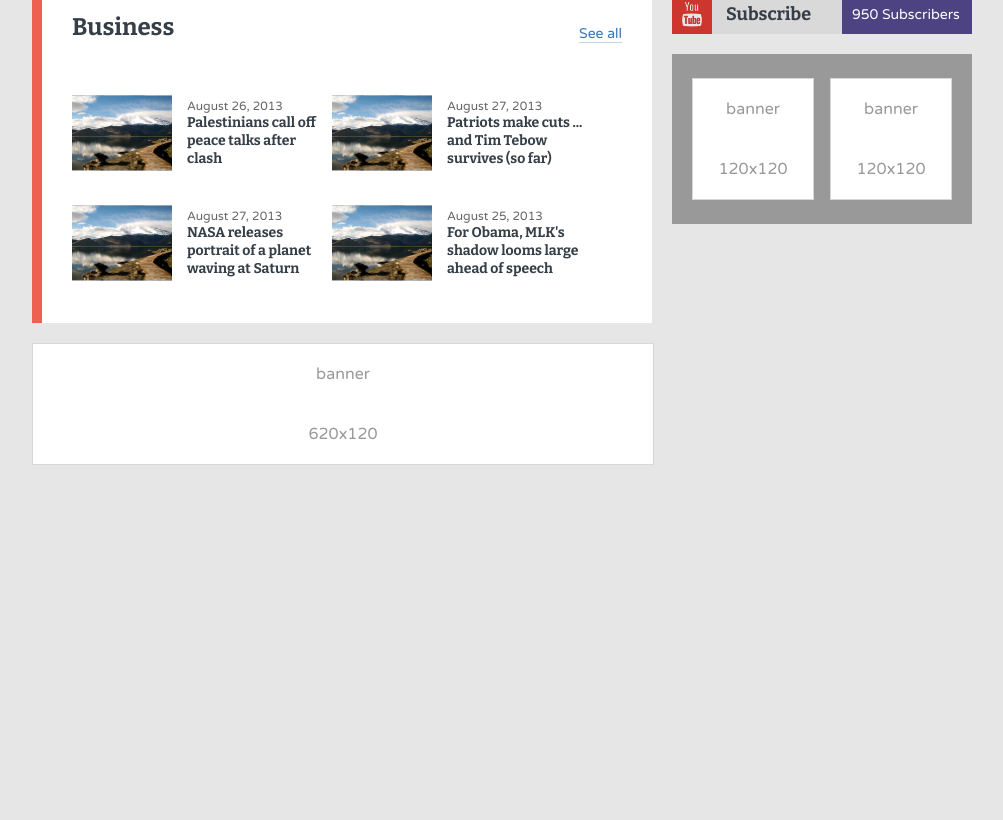
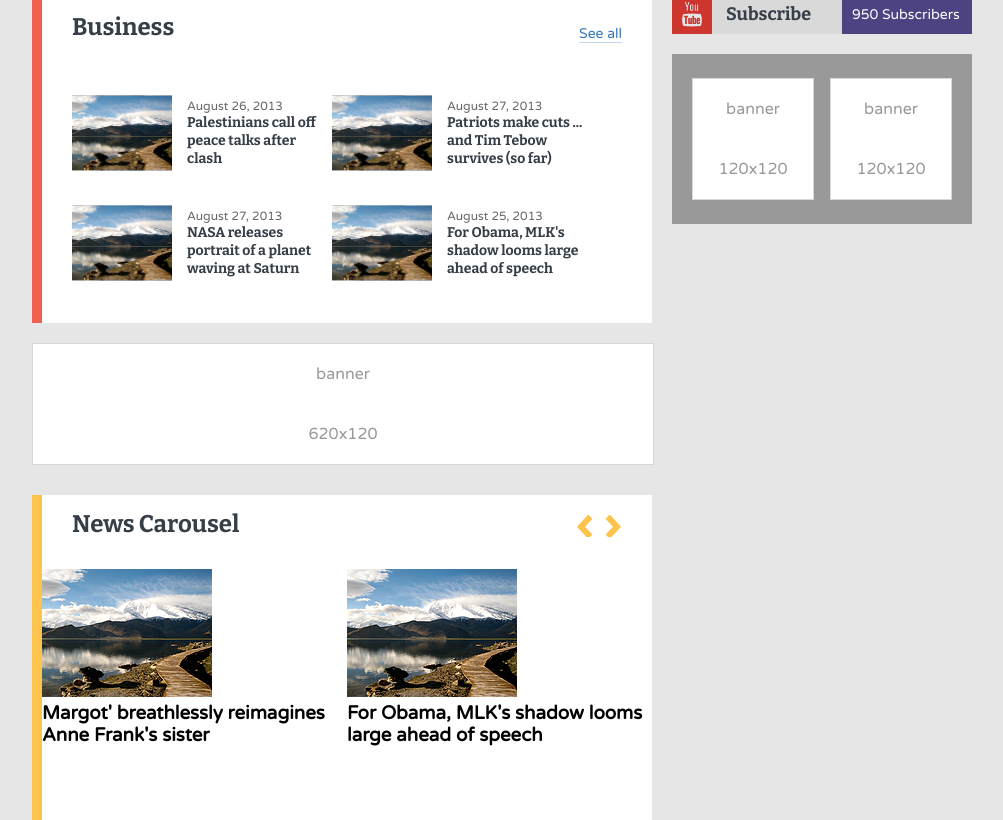
Before and after one commit to Petrina99/kenaz-web-page, a React (Vite) app: page / in a window 1280 px wide. Shown: the part 1540-2360 px from the top of the page, without its empty margins (138-1141 px from the left). Before the commit the page ends 2005 px from the top, so only its background shows below. Built offline with nearby package versions, Linux system fonts and the light colour scheme.

Commit message:
started working on carousel for articles, changed some styling for arrows on slider

```diff
--- a/src/components/image-slider/styles/imageSlider.scss
+++ b/src/components/image-slider/styles/imageSlider.scss
@@ -8,6 +8,38 @@
 
     div {
         height: 100%;
+    }
+
+    .slick-prev,.slick-next {
+        font-size: 0;
+        position: absolute;
+        top: 50%;
+
+        display: block;
+
+        width: 36px;
+        height: 53px;
+        padding: 0;
+        transform: translate(0, -50%);
+
+        cursor: pointer;
+
+        border: none;
+    }
+
+    .slick-prev {
+        left: 25px;
+        background: url('../../../assets/arrow-left.svg');
+        background-size: cover;
+        background-repeat: no-repeat;
+        z-index: 10;
+    }
+
+    .slick-next {
+        right: 25px;
+        background: url('../../../assets/arrow-right.svg');
+        background-size: cover;
+        background-repeat: no-repeat;
     }
 }
 
--- a/src/components/image-slider/styles/slide.scss
+++ b/src/components/image-slider/styles/slide.scss
@@ -54,42 +54,3 @@
         cursor: pointer;
     }
 }
-
-
-.slick-prev,
-.slick-next
-{
-    font-size: 0;
-    position: absolute;
-    top: 50%;
-
-    display: block;
-
-    width: 36px;
-    height: 53px;
-    padding: 0;
-    -webkit-transform: translate(0, -50%);
-    -ms-transform: translate(0, -50%);
-    transform: translate(0, -50%);
-
-    cursor: pointer;
-
-    border: none;
-}
-
-.slick-prev
-{
-    left: 25px;
-    background: url('../../../assets/arrow-left.svg');
-    background-size: cover;
-    background-repeat: no-repeat;
-    z-index: 10;
-}
-
-.slick-next
-{
-    right: 25px;
-    background: url('../../../assets/arrow-right.svg');
-    background-size: cover;
-    background-repeat: no-repeat;
-}
--- a/src/components/main-content/CategoryCarousel.jsx
+++ b/src/components/main-content/CategoryCarousel.jsx
@@ -1,9 +1,35 @@
 import Slider from 'react-slick';
 
-export const CategoryCarousel = () => {
+import { slideArray } from '../../const';
+
+import './styles/categoryCarousel.scss';
+
+import thumbnailPicture from '../../assets/category-image.svg';
+
+export const CategoryCarousel = ({ title, size }) => {
+
+    let styleWidth = size == 2 ? 'big' : 'small';
+    let categoryStyle = title.includes('Carousel') ? 'carousel' : 'editorials';
+
+    const settings = {
+        speed: 500,
+        slidesToShow: 2,
+        arrows: true,
+    }
+
     return (
-        <div>
-            CategoryCarousel
+        <div className={`carousel-${styleWidth} category-${categoryStyle}`}>
+            <div className='carousel-title'>
+                <h3>{title}</h3>
+            </div>
+            <Slider {...settings}>
+                {slideArray.map((slide) => (
+                    <div className='carousel-slide' key={slide.tag}>
+                        <img src={thumbnailPicture} />
+                        <h3>{slide.title}</h3>
+                    </div>
+                ))}
+            </Slider>
         </div>
     )
 }
--- a/src/components/main-content/CategoryGroup.jsx
+++ b/src/components/main-content/CategoryGroup.jsx
@@ -17,7 +17,7 @@ export const CategoryGroup = ({ title, size }) => {
 
     return (
         <section className={`category-${title} category`}>
-            <div className={`title-link`}>
+            <div className='title-link'>
                 <h3>{title}</h3>
                 <a>See all</a>
             </div>
--- a/src/components/main-content/index.js
+++ b/src/components/main-content/index.js
@@ -1,2 +1,3 @@
 export * from './CategoryGroup';
 export * from './CategoryItem';
+export * from './CategoryCarousel';
--- a/src/components/main-content/styles/categoryCarousel.scss
+++ b/src/components/main-content/styles/categoryCarousel.scss
@@ -1,3 +1,56 @@
 @import '../../../scss/base/colors';
 @import '../../../scss/base/typography';
 @import '../../../scss/util/mixins';
+
+.carousel-big {
+    background-color: $color-bg-article;
+    width: 610px;
+    height: 325px;
+    position: relative;
+    margin-top: 30px;
+
+    .carousel-title {
+        position: absolute;
+        width: 550px;
+        display: flex;
+        justify-content: space-between;
+        margin: 15px 30px;
+
+        h3 {
+            @include set-font($font-secondary, normal, 24px, $font-color-secondary, 29px, 700);
+        }
+    }
+
+    .slick-prev, .slick-next {
+        font-size: 0;
+        position: absolute;
+        top: 50%;
+
+        display: block;
+
+        width: 16px;
+        height: 22px;
+        padding: 0;
+
+        cursor: pointer;
+
+        border: none;
+    }
+
+    .slick-prev {
+        top: 20px;
+        right: 60px;
+        background: url('../../../assets/arrow-left-carousel.svg');
+        background-size: cover;
+        background-repeat: no-repeat;
+        z-index: 10;
+    }
+
+    .slick-next {
+        top: 20px;
+        right: 30px;
+        background: url('../../../assets/arrow-right-carousel.svg');
+        background-size: cover;
+        background-repeat: no-repeat;
+    }
+}
--- a/src/components/main-content/styles/categoryGroup.scss
+++ b/src/components/main-content/styles/categoryGroup.scss
@@ -6,7 +6,6 @@
     background-color: $color-bg-article;
     width: 610px;
     height: 325px;
-    position: relative;
 
     .title-link {
         position: absolute;
@@ -48,7 +47,7 @@
     border-left: 10px solid $color-tech;
 }
 
-.category-editorials, .category-local-news {
+.category-editorials {
     border-left: 10px solid $color-travel;
 }
 
--- a/src/pages/Home.jsx
+++ b/src/pages/Home.jsx
@@ -5,7 +5,8 @@ import {
     ImageSlider,
     CategoryGroup,
     Sidebar,
-    SidebarSocial
+    SidebarSocial,
+    CategoryCarousel
 } from "../components"
 
 import './styles/home.scss';
@@ -24,6 +25,7 @@ export const Home = () => {
                 <Banner bannerWidth={620} bannerHeight={120} />
                 <CategoryGroup title='Business' size={4} />
                 <Banner bannerWidth={620} bannerHeight={120} />
+                <CategoryCarousel title='News Carousel' size={2} />
             </div>
             <div className="side-content">
                 <Sidebar />
```
Also changed, not shown: src/components/image-slider/ImageSlider.jsx (+5 -5 lines), src/assets/arrow-left-carousel.svg (added), src/assets/arrow-right-carousel.svg (added).
